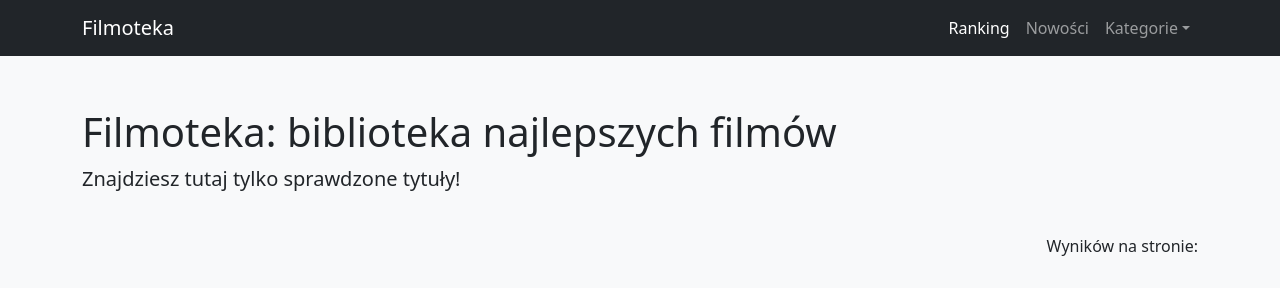
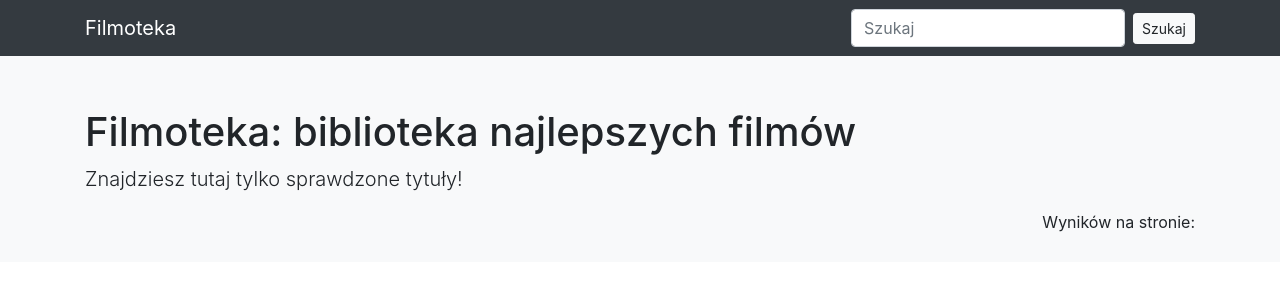
Before and after one commit to lukasz-zytko/movies_catalogue, a Flask app: template templates/homepage.html in a window 1280 px wide. Shown: the top 300 px of the page. Run offline with Flask 2, Linux system fonts and the light colour scheme; the template is opened without the code that fills it, so the values that code supplies are empty; some libraries are stand-ins or nearby versions.

Commit message:
Add search

```diff
--- a/main.py
+++ b/main.py
@@ -30,6 +30,14 @@ def movie_details(movie_id):
     random_image = random.choice(movie_images["backdrops"])
     return render_template("movie_details.html", movie_id=movie_id, movie=movie_details, cast=cast, random_image=random_image)
 
+@app.route("/search")
+def search():
+    query = request.args.get("q", "avatar")
+    search_results = tmdb_client.get_searched_movies(query)["results"]
+    results_number = tmdb_client.get_searched_movies(query)["total_results"]
+    return render_template("search.html", query=query, search_results=search_results, results_number=results_number)
+
+
 @app.context_processor
 def utility_processor():
     def tmdb_image_url(path, size):
--- a/templates/homepage.html
+++ b/templates/homepage.html
@@ -7,7 +7,9 @@
         <h1 class="mt-5">Filmoteka: biblioteka najlepszych filmów</h1>
         <p class="lead">Znajdziesz tutaj tylko sprawdzone tytuły!</p>
     </div>
-    <div class="col-lg-12 mb-4">
+    <div class="col-lg-12 col-md-6 mb-4">
+        <div class="d-flex justify-content-between align-items-center">
+            <div>
                 {% for name, name_pl in lists.items() %}
                     {% if name==current_list %}
                         <a href="{{ url_for('homepage', list_name=name) }}" class="btn btn-outline-info active">{{name_pl}}</a>
@@ -16,12 +18,12 @@
                     {% endif %}
                 {% endfor %}
             </div>
-    <div style="margin-bottom: 10px; text-align:right">
-        <p>Wyników na stronie:
+            <div>Wyników na stronie:
                     {% for item in items %}
                         <a href="{{ url_for('homepage', list_name=current_list, how_many=item) }}" class="btn btn-outline-success btn-sm">{{ item }}</a>
                     {% endfor %}
-        </p>
+            </div>
+        </div>
     </div>
     {% for movie in movies %}
     <div class="col-lg-3 col-md-6 mb-4">
--- a/templates/index.html
+++ b/templates/index.html
@@ -9,7 +9,8 @@
         <!-- Favicon-->
         <link rel="icon" type="image/x-icon" href="/static/assets/favicon.ico" />
         <!-- Core theme CSS (includes Bootstrap)-->
-        <link href="/static/css/styles.css" rel="stylesheet" />
+        <link rel="stylesheet" href="https://stackpath.bootstrapcdn.com/bootstrap/4.4.1/css/bootstrap.min.css" integrity="sha384-Vkoo8x4CGsO3+Hhxv8T/Q5PaXtkKtu6ug5TOeNV6gBiFeWPGFN9MuhOf23Q9Ifjh" crossorigin="anonymous">
+
     </head>
     <body>
         <!-- Responsive navbar-->
@@ -17,21 +18,10 @@
             <div class="container">
                 <a class="navbar-brand" href="/">Filmoteka</a>
                 <button class="navbar-toggler" type="button" data-bs-toggle="collapse" data-bs-target="#navbarSupportedContent" aria-controls="navbarSupportedContent" aria-expanded="false" aria-label="Toggle navigation"><span class="navbar-toggler-icon"></span></button>
-                <div class="collapse navbar-collapse" id="navbarSupportedContent">
-                    <ul class="navbar-nav ms-auto mb-2 mb-lg-0">
-                        <li class="nav-item"><a class="nav-link active" aria-current="page" href="?list_name=popular">Ranking</a></li>
-                        <li class="nav-item"><a class="nav-link" href="?list_name=upcoming">Nowości</a></li>
-                        <li class="nav-item dropdown">
-                            <a class="nav-link dropdown-toggle" id="navbarDropdown" href="#" role="button" data-bs-toggle="dropdown" aria-expanded="false">Kategorie</a>
-                            <ul class="dropdown-menu dropdown-menu-end" aria-labelledby="navbarDropdown">
-                                <li><a class="dropdown-item" href="#">Kryminały</a></li>
-                                <li><a class="dropdown-item" href="#">Fantasy</a></li>
-                                <li><hr class="dropdown-divider" /></li>
-                                <li><a class="dropdown-item" href="?list_name=top_rated">Najlpiej oceniane</a></li>
-                            </ul>
-                        </li>
-                    </ul>
-                </div>
+                <form class="form-inline" action="/search" method="GET">
+                    <input class="form-control mr-sm-2" type="text" value="{% if query %}{{ query }}{% endif %}" placeholder="Szukaj" aria-label="Search" name="q" required>
+                    <button class="btn btn-light btn-sm" type="submit">Szukaj</button>
+                </form>
             </div>
         </nav>
         <!-- Page content-->
@@ -42,8 +32,8 @@
             </div>
         </div>
         <!-- Bootstrap core JS-->
-        <script src="https://cdn.jsdelivr.net/npm/bootstrap@5.1.3/dist/js/bootstrap.bundle.min.js"></script>
-        <!-- Core theme JS-->
-        <script src="/static/js/scripts.js"></script>
+        <script src="https://code.jquery.com/jquery-3.4.1.slim.min.js" integrity="sha384-J6qa4849blE2+poT4WnyKhv5vZF5SrPo0iEjwBvKU7imGFAV0wwj1yYfoRSJoZ+n" crossorigin="anonymous"></script>
+        <script src="https://cdn.jsdelivr.net/npm/popper.js@1.16.0/dist/umd/popper.min.js" integrity="sha384-Q6E9RHvbIyZFJoft+2mJbHaEWldlvI9IOYy5n3zV9zzTtmI3UksdQRVvoxMfooAo" crossorigin="anonymous"></script>
+        <script src="https://stackpath.bootstrapcdn.com/bootstrap/4.4.1/js/bootstrap.min.js" integrity="sha384-wfSDF2E50Y2D1uUdj0O3uMBJnjuUD4Ih7YwaYd1iqfktj0Uod8GCExl3Og8ifwB6" crossorigin="anonymous"></script>
     </body>
 </html>
--- a/tmdb_client.py
+++ b/tmdb_client.py
@@ -2,11 +2,11 @@ import requests
 import random
 
 token = "eyJhbGciOiJIUzI1NiJ9.eyJhdWQiOiIyN2VlZjQ4MzYzYmM2MDQ1MjczMjUxYzQ1MzhlMjFjZSIsInN1YiI6IjYxZTAyZTFkNWJjZTllMDA0MTczZTE1ZiIsInNjb3BlcyI6WyJhcGlfcmVhZCJdLCJ2ZXJzaW9uIjoxfQ.SZ_UayF2rFJDZtIdnlR2PpauRMVfxU-M8_I6LMYS2Vo"
+headers = {"Authorization": f"Bearer {token}"}
 language = "?language=pl-PL"
 
 def get_response(url_parameter):
     endpoint = f"https://api.themoviedb.org/3/movie/{url_parameter}"
-    headers = {"Authorization": f"Bearer {token}"}
     response = requests.get(endpoint, headers=headers)
     return response
 
@@ -40,3 +40,9 @@ def get_movie_info(list_name="popular"):
 def get_movies(how_many, list_name="popular"):
     data = random.sample(get_movies_list(list_name)["results"],int(how_many))
     return data
+
+def get_searched_movies(search_querry):
+    endpoint = f"https://api.themoviedb.org/3/search/movie{language}&query={search_querry}"
+    response = requests.get(endpoint, headers=headers)
+    response.raise_for_status()
+    return response.json()
```
Also changed, not shown: templates/search.html (added, +29 -0 lines). Lines whose indentation alone changed are shown as unchanged.
